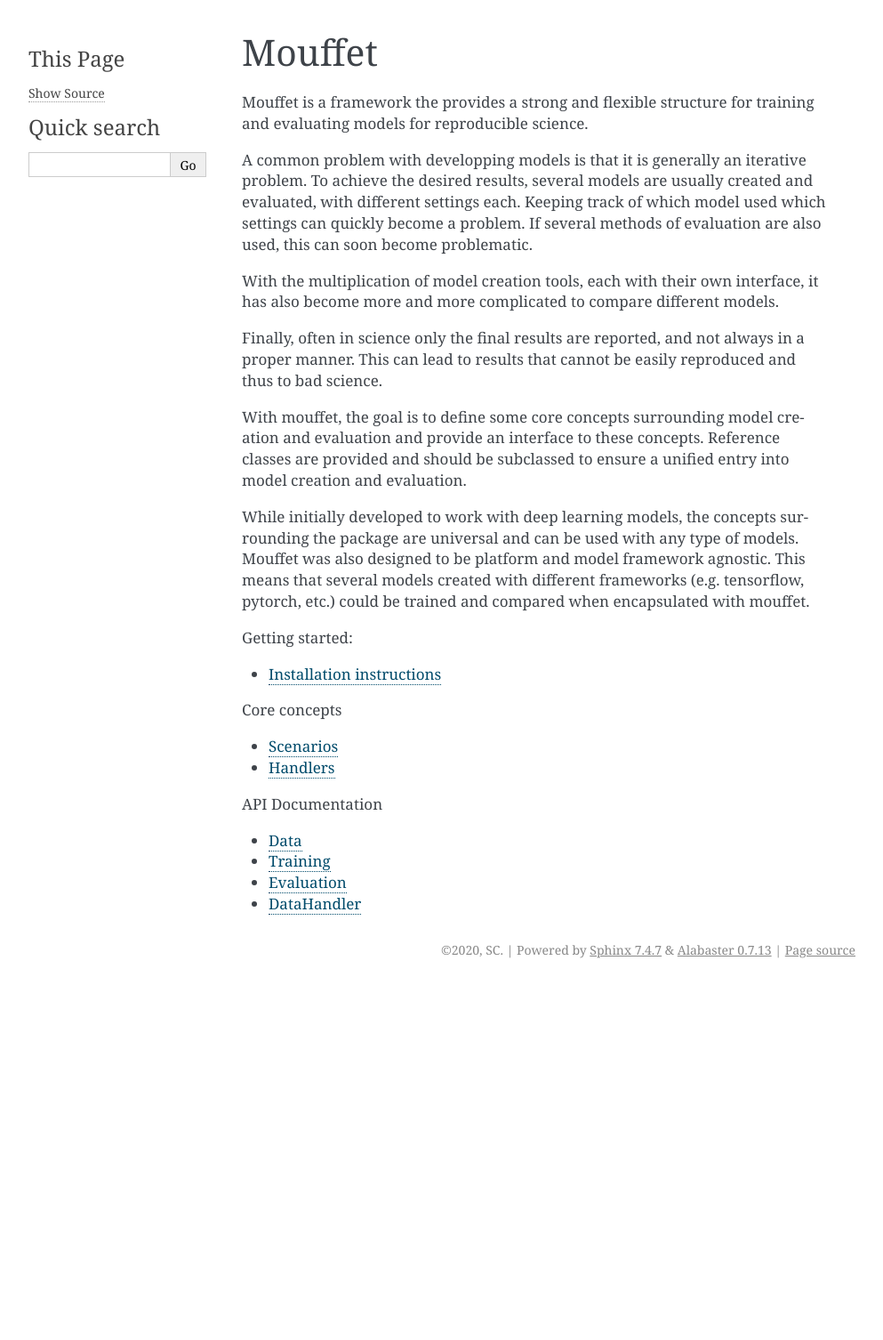
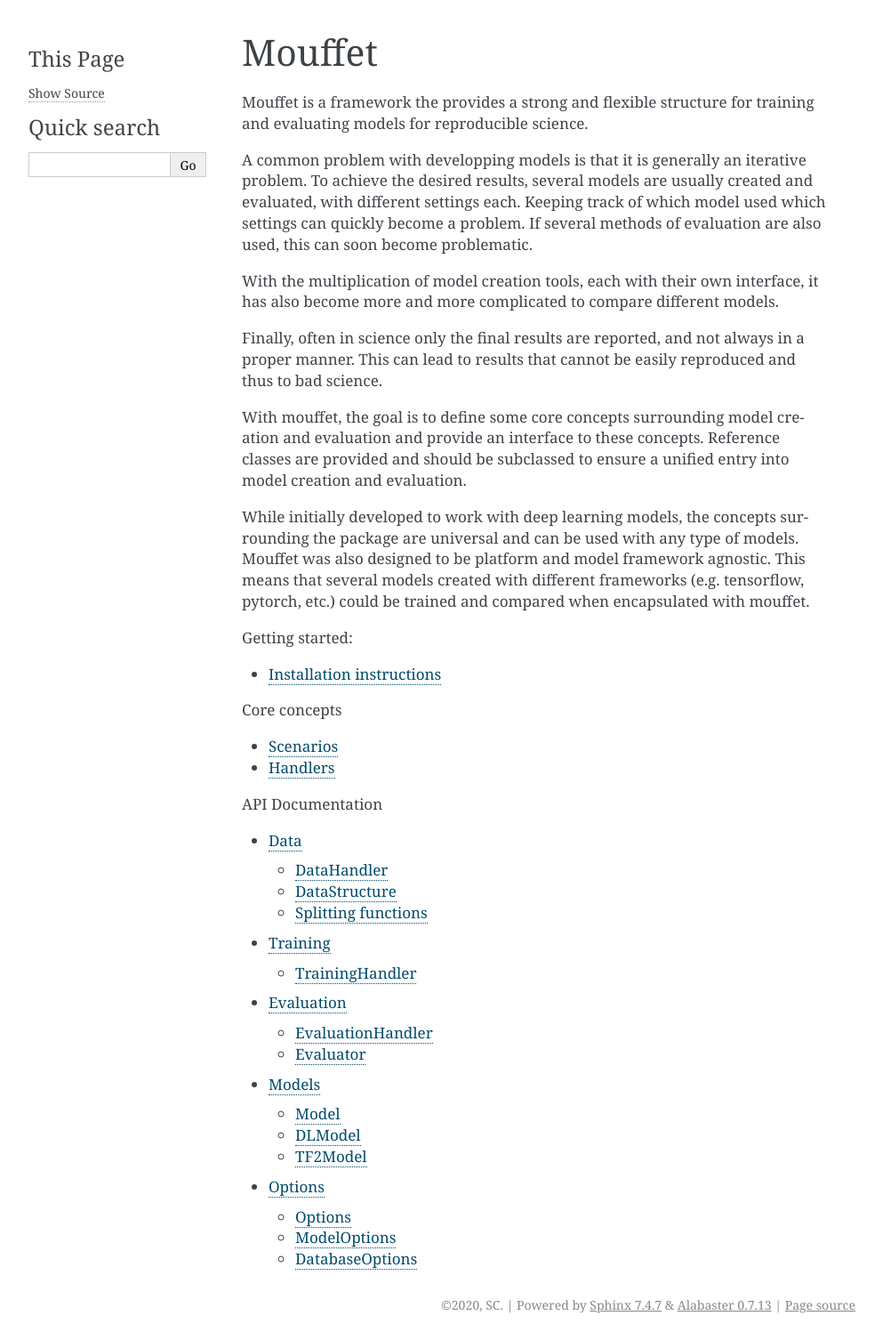
Before and after one commit to Vin985/MOUFFET, a Sphinx documentation site: the page built from docs/index.rst, in a window 1280 px wide. Shown: the whole page at 89% size, without its empty margins (148-1141 px from the left). Built offline with Sphinx 7.4.7, drawn with Linux system fonts in a browser that asks for light colours; before the commit the page ends 1107 px from its top, so only the background shows below that.

Commit message:
Documentation

```diff
--- a/docs/api/test_api.rst
+++ b/docs/api/data/data_handler.rst
@@ -1,5 +1,5 @@
 DataHandler
-===========
+^^^^^^^^^^^
 
 .. autoclass:: mouffet.data.data_handler.DataHandler
     :members:
--- /dev/null
+++ b/docs/api/data/split.rst
@@ -0,0 +1,6 @@
+Splitting functions
+^^^^^^^^^^^^^^^^^^^
+
+.. automodule:: mouffet.data.split
+    :members:
+    :undoc-members:
--- /dev/null
+++ b/docs/api/evaluation/evaluation_handler.rst
@@ -0,0 +1,5 @@
+EvaluationHandler
+^^^^^^^^^^^^^^^^^
+
+.. autoclass:: mouffet.evaluation.evaluation_handler.EvaluationHandler
+    :members:
--- /dev/null
+++ b/docs/api/evaluation/evaluator.rst
@@ -0,0 +1,6 @@
+Evaluator
+^^^^^^^^^
+
+
+.. autoclass:: mouffet.evaluation.evaluator.Evaluator
+    :members:
--- /dev/null
+++ b/docs/api/models/TF2Model.rst
@@ -0,0 +1,5 @@
+TF2Model
+^^^^^^^^
+
+.. autoclass:: mouffet.models.TF2Model.TF2Model
+    :members:
--- /dev/null
+++ b/docs/api/models/dlmodel.rst
@@ -0,0 +1,5 @@
+DLModel
+^^^^^^^
+
+.. autoclass:: mouffet.models.dlmodel.DLModel
+    :members:
--- /dev/null
+++ b/docs/api/models/model.rst
@@ -0,0 +1,5 @@
+Model
+^^^^^
+
+.. autoclass:: mouffet.models.model.Model
+    :members:
--- /dev/null
+++ b/docs/api/options/database_options.rst
@@ -0,0 +1,5 @@
+DatabaseOptions
+^^^^^^^^^^^^^^^
+
+.. autoclass:: mouffet.options.database_options.DatabaseOptions
+    :members:
--- /dev/null
+++ b/docs/api/options/model_options.rst
@@ -0,0 +1,5 @@
+ModelOptions
+^^^^^^^^^^^^
+
+.. autoclass:: mouffet.options.model_options.ModelOptions
+    :members:
--- /dev/null
+++ b/docs/api/options/options.rst
@@ -0,0 +1,5 @@
+Options
+^^^^^^^
+
+.. autoclass:: mouffet.options.options.Options
+    :members:
--- a/docs/api/training.rst
+++ b/docs/api/training.rst
@@ -2,3 +2,8 @@ Training
 ========
 
 test
+
+.. toctree::
+    :maxdepth: 1
+
+    training/training_handler
--- /dev/null
+++ b/docs/api/training/training_handler.rst
@@ -0,0 +1,5 @@
+TrainingHandler
+^^^^^^^^^^^^^^^
+
+.. autoclass:: mouffet.training.training_handler.TrainingHandler
+    :members:
--- a/docs/index.rst
+++ b/docs/index.rst
@@ -45,4 +45,5 @@ and model framework agnostic. This means that several models created with differ
    api/data
    api/training
    api/evaluation
-   api/test_api
+   api/models
+   api/options
--- a/docs/install.rst
+++ b/docs/install.rst
@@ -44,8 +44,8 @@ to let python know where to install our packages
 
 .. code-block:: bash
 
-    mouffet_env/Scripts/activate            # This should be the path on Windows
-    mouffet_env/bin/activate                # This should work on Linux and Mac
+    > mouffet_env/Scripts/activate            # This should be the path on Windows
+    > mouffet_env/bin/activate                # This should work on Linux and Mac
 
 Installing the dependencies
 ===========================
```
Also changed, not shown: docs/api/data.rst (+7 -3 lines), docs/api/data/data_structure.rst (added, +8 -0 lines), docs/api/evaluation.rst (+7 -0 lines), docs/api/models.rst (added, +11 -0 lines), docs/api/options.rst (added, +11 -0 lines).
